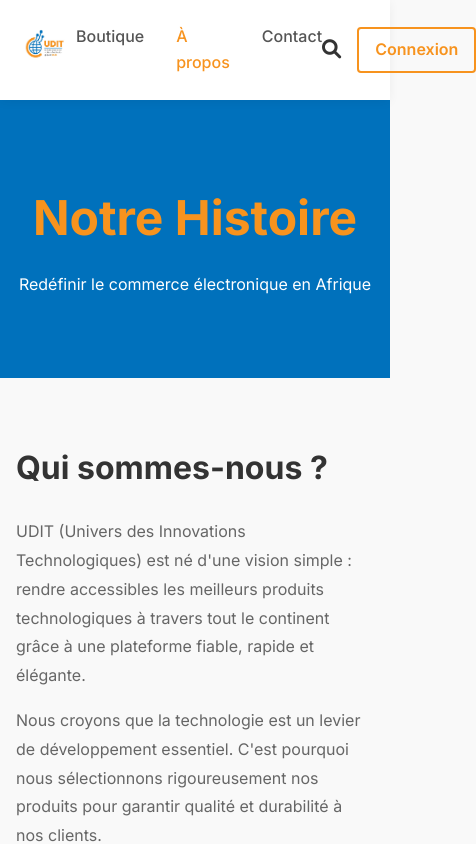
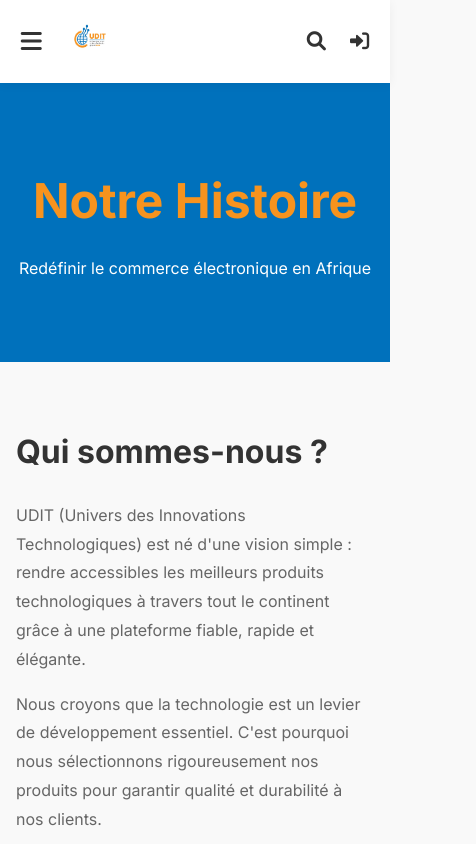
Before and after one commit to GOUTIA-PRINCE/Africa-univ-site-web-, an Angular app: page /about in a window 390 px wide. Shown: the top 844 px of the page, 476 px wide, since content can reach past the window. Built offline with nearby package versions, Linux system fonts and the light colour scheme.

Commit message:
mise a jour le 18/02/2026

```diff
--- a/src/app/core/layout/footer/footer.component.scss
+++ b/src/app/core/layout/footer/footer.component.scss
@@ -54,4 +54,18 @@
         color: #666;
         font-size: 0.9rem;
     }
+
+    @media (max-width: 768px) {
+        text-align: center;
+
+        .container {
+            gap: 2.5rem;
+            grid-template-columns: 1fr;
+            padding-bottom: 2rem;
+        }
+
+        .footer-logo {
+            margin: 0 auto 1.5rem;
+        }
+    }
 }
--- a/src/app/core/layout/header/header.component.html
+++ b/src/app/core/layout/header/header.component.html
@@ -1,17 +1,23 @@
 <header class="site-header">
     <div class="container">
-        <div class="logo">
-            <a routerLink="/"><img src="assets/logo-udit.png" alt="UDIT Logo" class="logo-img"></a>
+        <div class="header-left">
+            <button class="mobile-menu-btn" (click)="toggleMobileMenu()" aria-label="Menu">
+                <i class="fas" [ngClass]="isMobileMenuOpen ? 'fa-times' : 'fa-bars'"></i>
+            </button>
+            <div class="logo">
+                <a routerLink="/"><img src="assets/logo-udit.png" alt="UDIT Logo" class="logo-img"></a>
+            </div>
         </div>
 
-        <nav class="main-nav">
+        <nav class="main-nav" [class.active]="isMobileMenuOpen">
             <ul>
-                <li><a routerLink="/" routerLinkActive="active" [routerLinkActiveOptions]="{exact: true}">Boutique</a>
+                <li><a routerLink="/" routerLinkActive="active" [routerLinkActiveOptions]="{exact: true}"
+                        (click)="closeMobileMenu()">Boutique</a>
                 </li>
-                <li><a routerLink="/about" routerLinkActive="active">À propos</a></li>
-                <li><a routerLink="/contact" routerLinkActive="active">Contact</a></li>
+                <li><a routerLink="/about" routerLinkActive="active" (click)="closeMobileMenu()">À propos</a></li>
+                <li><a routerLink="/contact" routerLinkActive="active" (click)="closeMobileMenu()">Contact</a></li>
                 <li *ngIf="(authService.currentUser$ | async)?.role === 'admin'">
-                    <a routerLink="/admin" routerLinkActive="active">
+                    <a routerLink="/admin" routerLinkActive="active" (click)="closeMobileMenu()">
                         <i class="fas fa-user-shield"></i> Admin
                     </a>
                 </li>
@@ -28,7 +34,10 @@
                 <button (click)="onSearch()"><i class="fas fa-search"></i></button>
             </div>
             <ng-container *ngIf="!authService.isLoggedIn(); else userProfile">
-                <a routerLink="/login" class="btn btn-primary-outline">Connexion</a>
+                <a routerLink="/login" class="btn btn-primary-outline d-none-mobile">Connexion</a>
+                <a routerLink="/login" class="icon-btn d-block-mobile" aria-label="Connexion">
+                    <i class="fas fa-sign-in-alt"></i>
+                </a>
             </ng-container>
 
             <ng-template #userProfile>
@@ -36,11 +45,15 @@
                     <div class="profile-trigger" (click)="toggleDropdown(); $event.stopPropagation()">
                         <img [src]="'http://localhost:3000/' + user.profilePicture" alt="Avatar" class="avatar"
                             (error)="$any($event.target).src='https://ui-avatars.com/api/?name=' + user.firstName">
-                        <span class="user-name">{{ user.firstName }}</span>
-                        <i class="fas fa-chevron-down"></i>
+                        <span class="user-name d-none-mobile">{{ user.firstName }}</span>
+                        <i class="fas fa-chevron-down d-none-mobile"></i>
                     </div>
 
                     <div class="dropdown-menu" *ngIf="isDropdownOpen">
+                        <div class="mobile-user-info d-block-mobile">
+                            <span class="name">{{ user.firstName }} {{ user.lastName }}</span>
+                            <span class="email">{{ user.email }}</span>
+                        </div>
                         <a routerLink="/profile" class="dropdown-item" (click)="isDropdownOpen = false">
                             <i class="fas fa-user"></i> Mon profil
                         </a>
--- a/src/app/core/layout/header/header.component.scss
+++ b/src/app/core/layout/header/header.component.scss
@@ -4,7 +4,7 @@
   position: sticky;
   top: 0;
   z-index: 1000;
-  padding: 1rem 0;
+  padding: 0.8rem 0;
 
   .container {
     display: flex;
@@ -15,6 +15,26 @@
     padding: 0 1rem;
   }
 
+  .header-left {
+    display: flex;
+    align-items: center;
+    gap: 1rem;
+  }
+
+  .mobile-menu-btn {
+    display: none;
+    background: none;
+    border: none;
+    font-size: 1.5rem;
+    color: #333;
+    cursor: pointer;
+    padding: 0.5rem;
+
+    &:hover {
+      color: var(--primary-color);
+    }
+  }
+
   .logo {
     display: flex;
     align-items: center;
@@ -23,7 +43,7 @@
       display: block;
 
       img {
-        height: 60px;
+        height: 50px;
         width: auto;
         object-fit: contain;
       }
@@ -44,6 +64,7 @@
           color: #555;
           font-weight: 500;
           transition: color 0.3s ease;
+          font-size: 1rem;
 
           &:hover,
           &.active {
@@ -102,10 +123,29 @@
         background: white;
         border-radius: 8px;
         box-shadow: 0 5px 20px rgba(0, 0, 0, 0.15);
-        width: 200px;
+        width: 220px;
         padding: 0.5rem 0;
         z-index: 1001;
         animation: slideDown 0.3s ease;
+
+        .mobile-user-info {
+          padding: 1rem;
+          border-bottom: 1px solid #eee;
+          margin-bottom: 0.5rem;
+          display: none;
+
+          .name {
+            display: block;
+            font-weight: 700;
+            color: #333;
+          }
+
+          .email {
+            display: block;
+            font-size: 0.85rem;
+            color: #777;
+          }
+        }
 
         .dropdown-item {
           display: flex;
@@ -129,6 +169,7 @@
           &:hover {
             background-color: #f8f9fa;
             color: var(--primary-color);
+            padding-left: 1.25rem;
 
             i {
               color: var(--primary-color);
@@ -160,6 +201,7 @@
       color: #333;
       cursor: pointer;
       position: relative;
+      padding: 0.5rem;
 
       .badge {
         position: absolute;
@@ -178,13 +220,14 @@
     }
 
     .btn-primary-outline {
-      padding: 0.5rem 1rem;
+      padding: 0.4rem 1rem;
       border: 2px solid var(--primary-color);
       color: var(--primary-color);
       border-radius: 4px;
       text-decoration: none;
       font-weight: 600;
       transition: all 0.3s ease;
+      font-size: 0.9rem;
 
       &:hover {
         background-color: var(--primary-color);
@@ -197,8 +240,8 @@
   .search-bar {
     position: absolute;
     top: 100%;
+    left: 0;
     right: 0;
-    left: 0;
     background: white;
     padding: 1rem;
     box-shadow: 0 4px 6px rgba(0, 0, 0, 0.05);
@@ -237,6 +280,111 @@
   }
 }
 
+/* Visibility Helpers */
+.d-none-mobile {
+  display: block;
+}
+
+.d-block-mobile {
+  display: none !important;
+}
+
+/* Mobile Responsive Styles */
+@media (max-width: 992px) {
+  .site-header {
+    .mobile-menu-btn {
+      display: block;
+    }
+
+    .main-nav {
+      position: fixed;
+      top: 70px;
+      /* approximatif header height */
+      left: -100%;
+      width: 80%;
+      height: calc(100vh - 70px);
+      background: white;
+      box-shadow: 2px 0 10px rgba(0, 0, 0, 0.1);
+      transition: left 0.3s ease;
+      overflow-y: auto;
+      padding: 2rem;
+
+      &.active {
+        left: 0;
+      }
+
+      ul {
+        flex-direction: column;
+        gap: 1.5rem;
+
+        li {
+          width: 100%;
+
+          a {
+            display: block;
+            font-size: 1.1rem;
+            padding: 0.5rem 0;
+            border-bottom: 1px solid #f0f0f0;
+          }
+        }
+      }
+    }
+
+    .user-actions {
+      gap: 0.5rem;
+
+      .btn-primary-outline {
+        padding: 0.4rem 0.8rem;
+      }
+    }
+  }
+}
+
+@media (max-width: 768px) {
+  .d-none-mobile {
+    display: none !important;
+  }
+
+  .d-block-mobile {
+    display: block !important;
+
+    &.icon-btn {
+      display: inline-block !important;
+    }
+
+    &.mobile-user-info {
+      display: block !important;
+    }
+  }
+
+  .site-header {
+    .container {
+      padding: 0 0.8rem;
+    }
+
+    .search-bar {
+      padding: 0.8rem;
+
+      input {
+        padding: 0.6rem;
+      }
+
+      button {
+        padding: 0.6rem 1rem;
+      }
+    }
+
+    .user-actions {
+      .user-profile-wrapper {
+        .dropdown-menu {
+          right: -10px;
+          width: 260px;
+        }
+      }
+    }
+  }
+}
+
 @keyframes slideDown {
   from {
     opacity: 0;
--- a/src/app/core/layout/header/header.component.ts
+++ b/src/app/core/layout/header/header.component.ts
@@ -17,10 +17,19 @@
     router = inject(Router);
     isSearchOpen = false;
     isDropdownOpen = false;
+    isMobileMenuOpen = false;
     searchTerm = '';
 
     toggleDropdown() {
         this.isDropdownOpen = !this.isDropdownOpen;
+    }
+
+    toggleMobileMenu() {
+        this.isMobileMenuOpen = !this.isMobileMenuOpen;
+    }
+
+    closeMobileMenu() {
+        this.isMobileMenuOpen = false;
     }
 
     logout() {
@@ -38,6 +47,7 @@
             this.router.navigate(['/'], { queryParams: { search: this.searchTerm } });
             // Optional: close search bar after search or keep it open
             this.isSearchOpen = false;
+            this.closeMobileMenu();
         }
     }
 }
```
Also changed, not shown: src/app/features/catalog/catalog.component.scss (+61 -0 lines), src/app/features/home/home.component.scss (+72 -3 lines).
